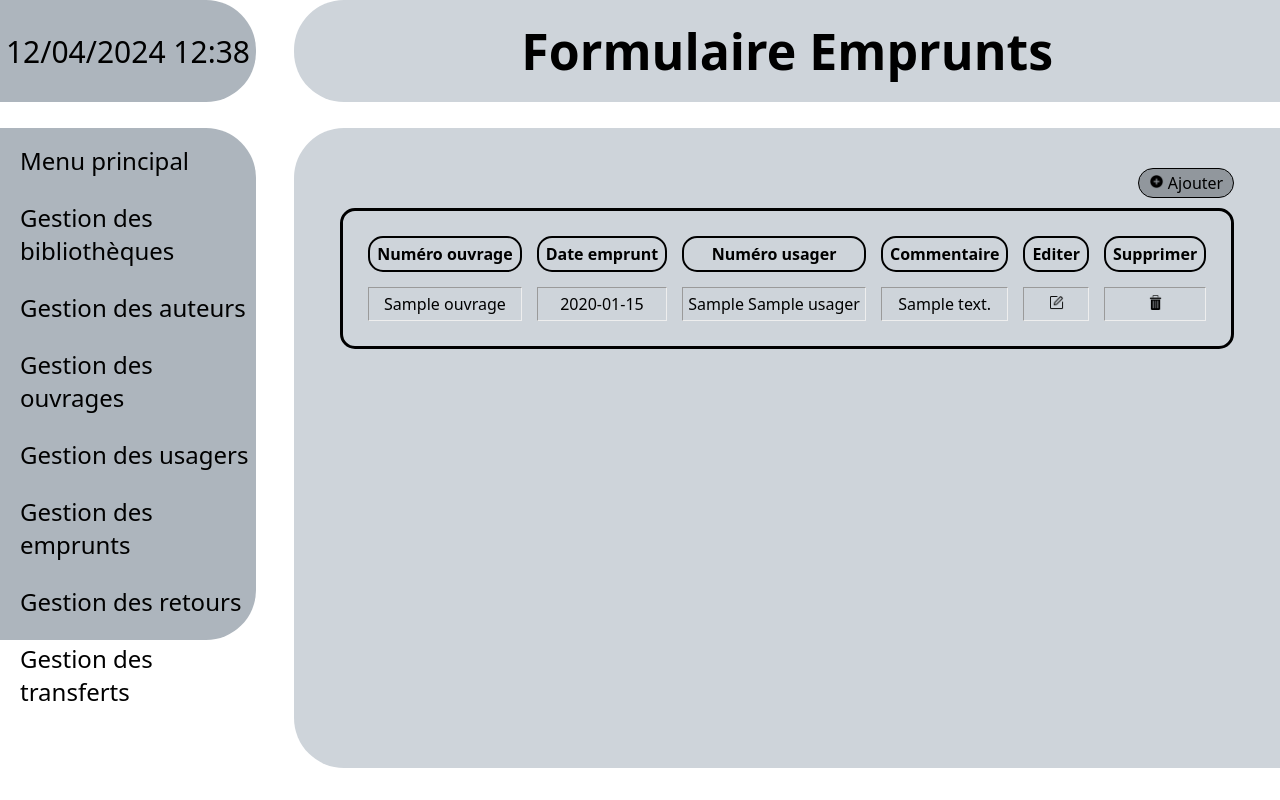
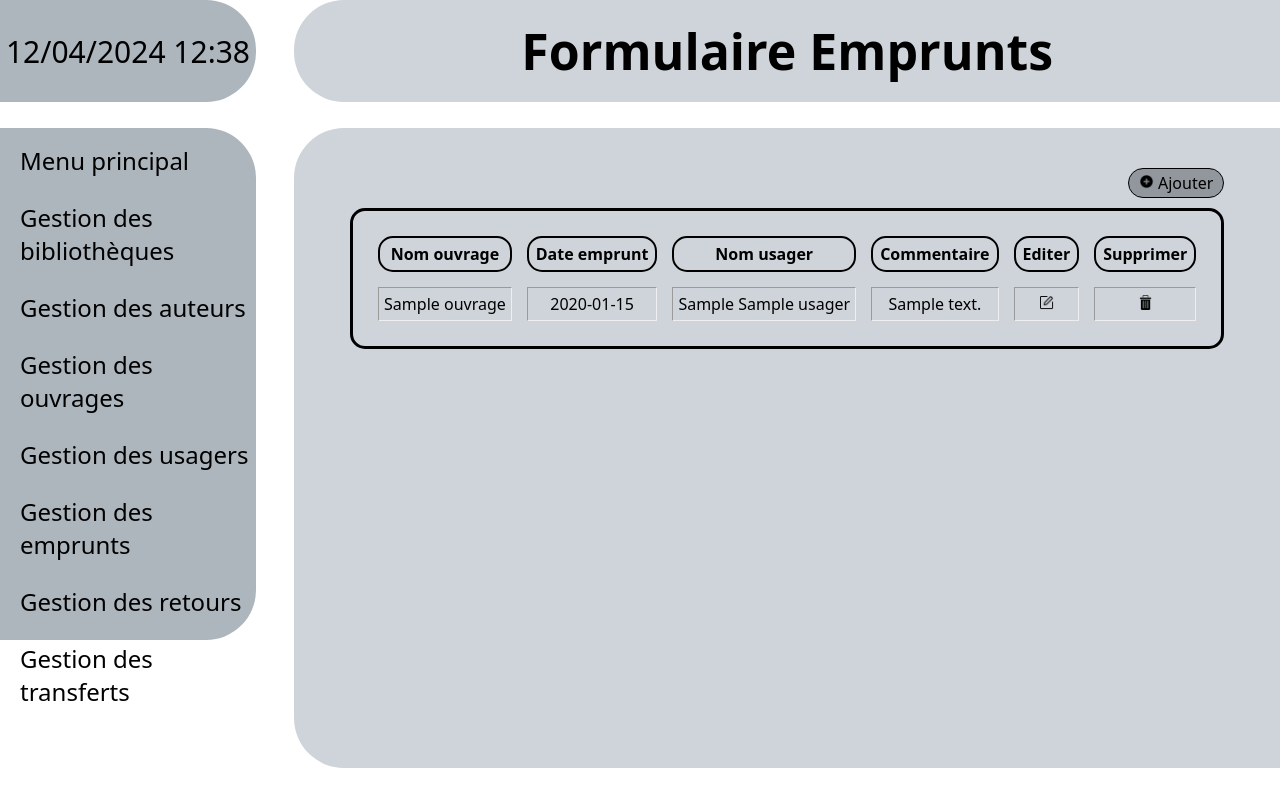
Before and after one commit to TusseauElouan/GrosProjetSaMere, a PHP site: page /Pages/Emprunts/emprunt_01.php in a window 1280 px wide. Run offline with PHP 8.4, Linux system fonts and the light colour scheme; tables that the repository leaves empty hold one stand-in row (values such as "Sample post").

Commit message:
libeles emprunts

```diff
--- a/Pages/Emprunts/emprunt_01.php
+++ b/Pages/Emprunts/emprunt_01.php
@@ -33,7 +33,7 @@ if (isset($_REQUEST['supprimer'])) {
                     </a>
                 </div>
                 <table class="tableau-liste" border="1" cellpadding="5px 7px">
-                    <tr><th>Numéro ouvrage</th><th>Date emprunt</th><th>Numéro usager</th><th>Commentaire</th><th>Editer</th><th>Supprimer</th></tr>
+                    <tr><th>Nom ouvrage</th><th>Date emprunt</th><th>Nom usager</th><th>Commentaire</th><th>Editer</th><th>Supprimer</th></tr>
                     <?php
                         $sql = 'SELECT emprunt.numero_emprunt, emprunt.numero_ouvrage, emprunt.numero_usager, emprunt.date_emprunt, usager.nom_usager, usager.prenom_usager, emprunt.commentaire, ouvrage.titre_ouvrage FROM emprunt INNER JOIN usager ON emprunt.numero_usager = usager.numero_usager JOIN ouvrage ON emprunt.numero_ouvrage = ouvrage.numero_ouvrage';
                         $temp = $pdo->query($sql);
```
